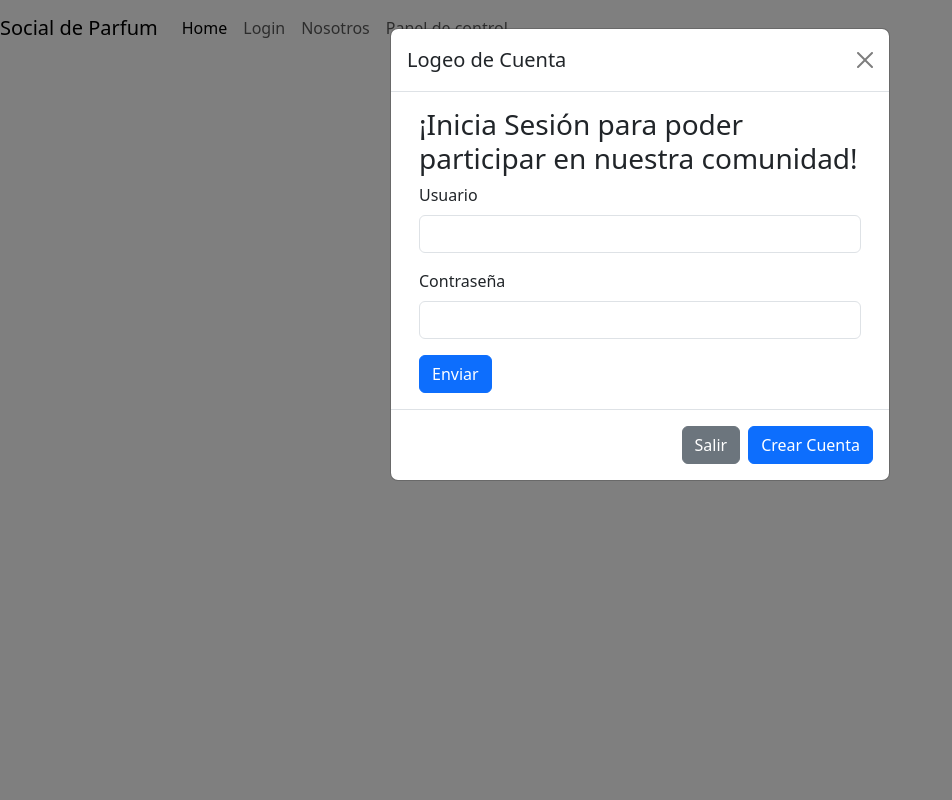
After one commit to CamiloAlavrez21/paginaParfum, a PHP site: page /pagina-personal/login.php in a window 1280 px wide, after a click on "Login". The commit adds this page. Shown: the whole page, without its empty margins (0-952 px from the left). Run offline with PHP 8.4, Linux system fonts and the light colour scheme.

Commit message:
logeo funcional

```diff
--- /dev/null
+++ b/PHP/login.php
@@ -0,0 +1,78 @@
+<!DOCTYPE html>
+<html lang="es">
+<head>
+    <meta charset="UTF-8">
+    <meta name="viewport" content="width=device-width, initial-scale=1.0">
+    <title>Mi pagina</title>
+    <link rel="stylesheet" href="../CSS/index.css">
+    <link href="https://cdn.jsdelivr.net/npm/bootstrap@5.3.3/dist/css/bootstrap.min.css" rel="stylesheet"
+        integrity="sha384-QWTKZyjpPEjISv5WaRU9OFeRpok6YctnYmDr5pNlyT2bRjXh0JMhjY6hW+ALEwIH" crossorigin="anonymous">
+</head>
+<body>
+    <!--    Navegador   -->
+
+    <nav class="navbar navbar-expand-lg navbar-custom">
+                <a class="navbar-brand" href="#">Social de Parfum</a>
+                <button class="navbar-toggler" type="button" data-bs-toggle="collapse" data-bs-target="#navbarNav"
+                    aria-controls="navbarNav" aria-expanded="false" aria-label="Toggle navigation">
+                    <span class="navbar-toggler-icon"></span>
+                </button>
+                <div class="collapse navbar-collapse" id="navbarNav">
+                    <ul class="navbar-nav">
+                        <li class="nav-item">
+                            <a class="nav-link active" aria-current="page" href="http://localhost/pagina-personal/PHP/index.php">Home</a>
+                        </li>
+                        <li class="nav-item">
+                            <!-- Login -->
+                            <a class="nav-link" data-bs-toggle="modal" data-bs-target="#exampleModal">Login</a>
+
+
+                            <!-- Modal -->
+                            <div class="modal fade" id="exampleModal" tabindex="-1" aria-labelledby="exampleModalLabel" aria-hidden="true">
+                                <div class="modal-dialog">
+                                    <div class="modal-content">
+                                        <div class="modal-header">
+                                            <h1 class="modal-title fs-5" id="exampleModalLabel">Logeo de Cuenta</h1>
+                                            <button type="button" class="btn-close" data-bs-dismiss="modal" aria-label="Close"></button>
+                                        </div>
+                                        <div class="modal-body">
+                                            <div class="container-fluid">
+                                                <h3>¡Inicia Sesión para poder participar en nuestra comunidad!</h3>
+                                                <form action="logeo.php" method="POST">
+                                                    <div class="mb-3">
+                                                        <label for="exampleInputEmail1" class="form-label">Usuario</label>
+                                                        <input type="text" class="form-control" id="usuario" name="usuario" required>
+                                                    </div>
+                                                    <div class="mb-3">
+                                                        <label for="exampleInputPassword1" class="form-label">Contraseña</label>
+                                                        <input type="password" class="form-control" id="exampleInputPassword1" name="contrasena" required>
+                                                    </div>
+                                                    <button type="submit" class="btn btn-primary">Enviar</button>
+                                                </form>
+                                            </div>
+                                        </div>
+                                        <div class="modal-footer">
+                                            <button type="button" class="btn btn-secondary" data-bs-dismiss="modal">Salir</button>
+                                            <a href="http://localhost/pagina-personal/PHP/registro.php">
+                                                <button type="button" class="btn btn-primary">Crear Cuenta</button>
+                                            </a>
+                                        </div>
+                                    </div>
+                                </div>
+                            </div>
+                        </li>
+                        <li class="nav-item">
+                            <a class="nav-link" href="#">Nosotros</a>
+                        </li>
+                        <li class="nav-item">
+                            <a class="nav-link" href="http://localhost/pagina-personal/PHP/panel_control.php">Panel de control</a>
+                        </li>
+                    </ul>
+                </div>
+        </nav>
+        <script src="https://cdn.jsdelivr.net/npm/bootstrap@5.3.3/dist/js/bootstrap.bundle.min.js"
+        integrity="sha384-YvpcrYf0tY3lHB60NNkmXc5s9fDVZLESaAA55NDzOxhy9GkcIdslK1eN7N6jIeHz"
+        crossorigin="anonymous"></script>
+</body>
+
+</html>
```
Also changed, not shown: PHP/inde.php (deleted, +0 -76 lines), PHP/index.php (+22 -4 lines), PHP/logeo.php (added, +23 -0 lines).
